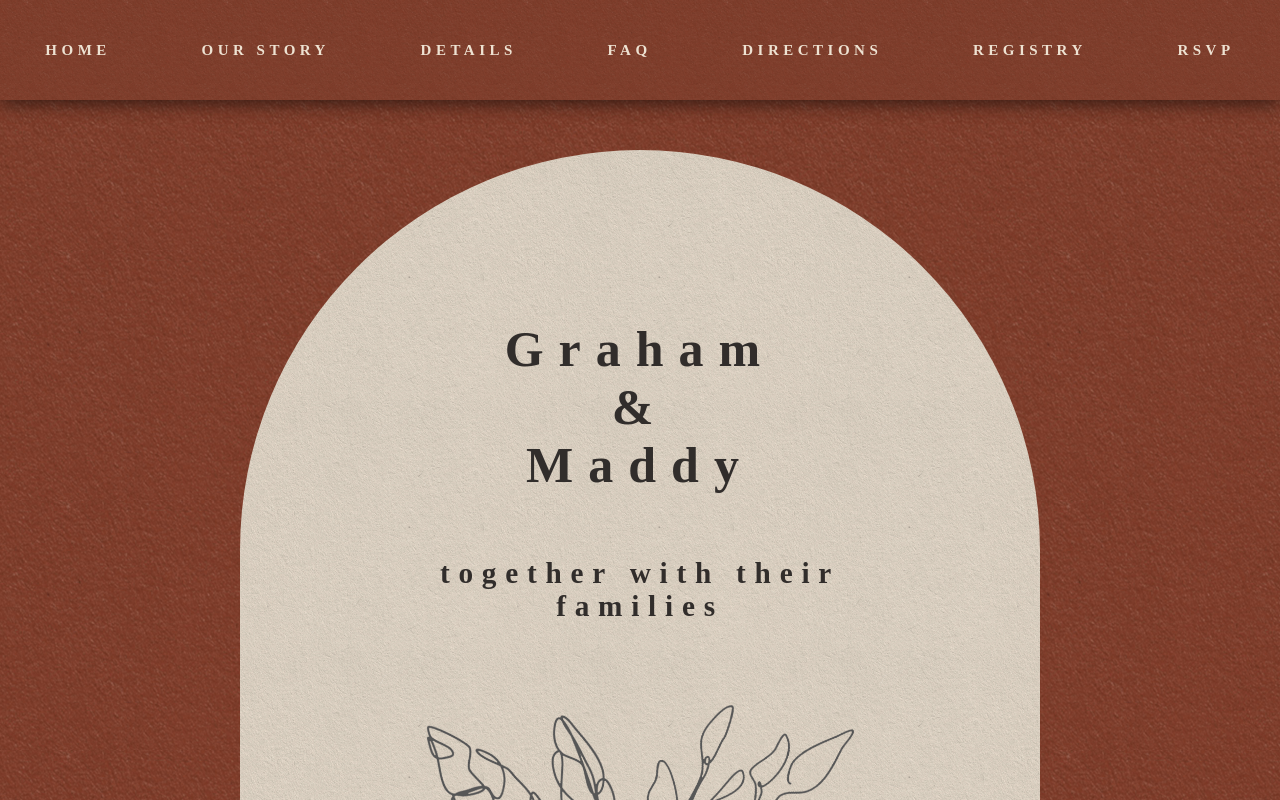
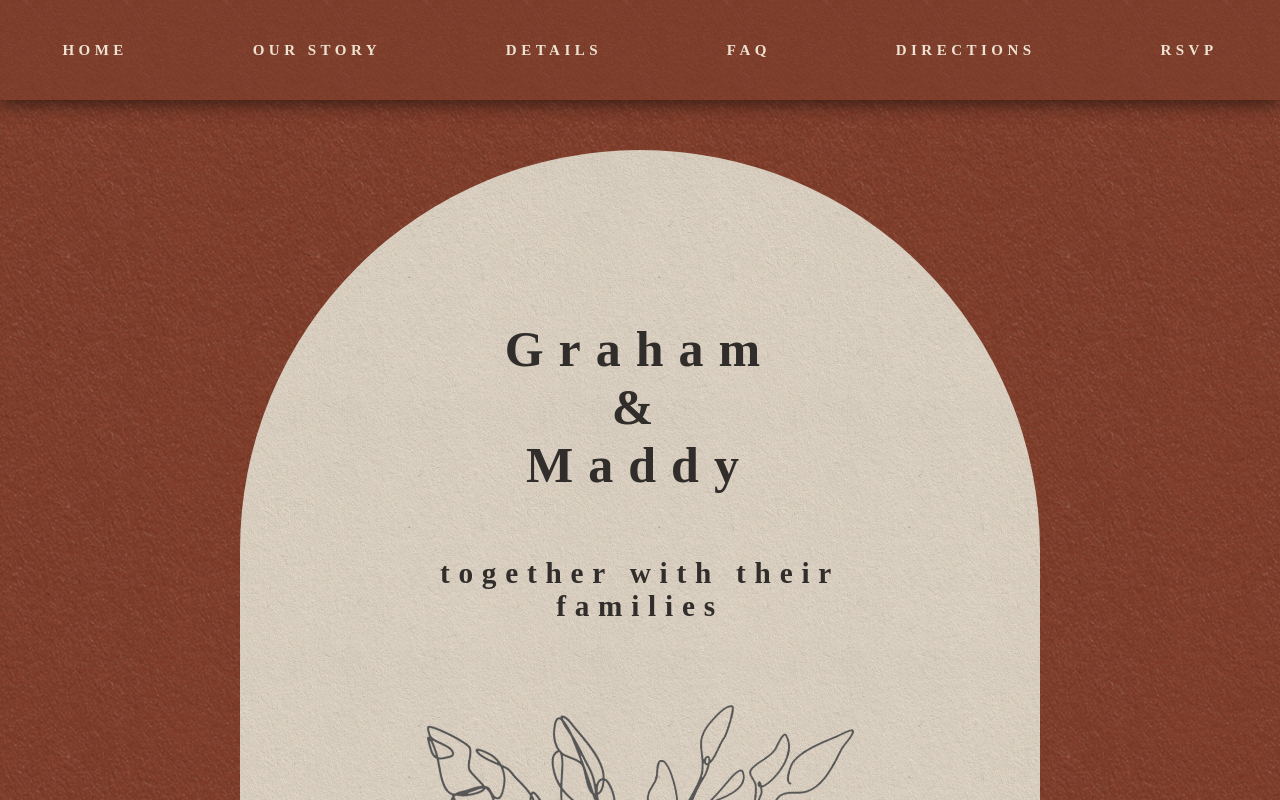
Before and after one commit to grahamjantz/graham-and-maddy, a React (Create React App) app: page / in a window 1280 px wide. Shown: the top 800 px of the page. Built offline with nearby package versions, Linux system fonts and the light colour scheme; a web font is replaced by a local one.

Commit message:
removed registry page

```diff
--- a/src/App.js
+++ b/src/App.js
@@ -6,7 +6,7 @@ import OurStoryPage from './components/OurStoryPage/OurStoryPage';
 import DetailsPage from './components/DetailsPage/DetailsPage';
 import FaqPage from './components/FaqPage/FaqPage'
 import DirectionsPage from './components/DirectionsPage/DirectionsPage';
-import RegistryPage from './components/RegistryPage/RegistryPage';
+// import RegistryPage from './components/RegistryPage/RegistryPage';
 import RsvpPage from './components/RsvpPage/RsvpPage'
 import { Route, Routes } from 'react-router-dom';
 
@@ -24,7 +24,7 @@ const App = () => {
           <Route path='/details' element={<DetailsPage />}>DETAILS</Route>
           <Route path='/faq' element={<FaqPage />}>FAQ</Route>
           <Route path='/directions' element={<DirectionsPage />}>DIRECTIONS</Route>
-          <Route path='/registry' element={<RegistryPage invitesSent={invitesSent}/>}>REGISTRY</Route>
+          {/* <Route path='/registry' element={<RegistryPage invitesSent={invitesSent}/>}>REGISTRY</Route> */}
           <Route path='/rsvp' element={<RsvpPage invitesSent={invitesSent}/>}>RSVP</Route>
         </Routes>
       </div>
--- a/src/components/NavbarList/NavbarList.js
+++ b/src/components/NavbarList/NavbarList.js
@@ -41,11 +41,11 @@ const NavbarList = () => {
             href: '/directions',
             id: ranNum()
         },
-        {
-            text: 'REGISTRY',
-            href: '/registry',
-            id: ranNum()
-        },
+        // {
+        //     text: 'REGISTRY',
+        //     href: '/registry',
+        //     id: ranNum()
+        // },
         {
             text: 'RSVP',
             href: '/rsvp',
```
